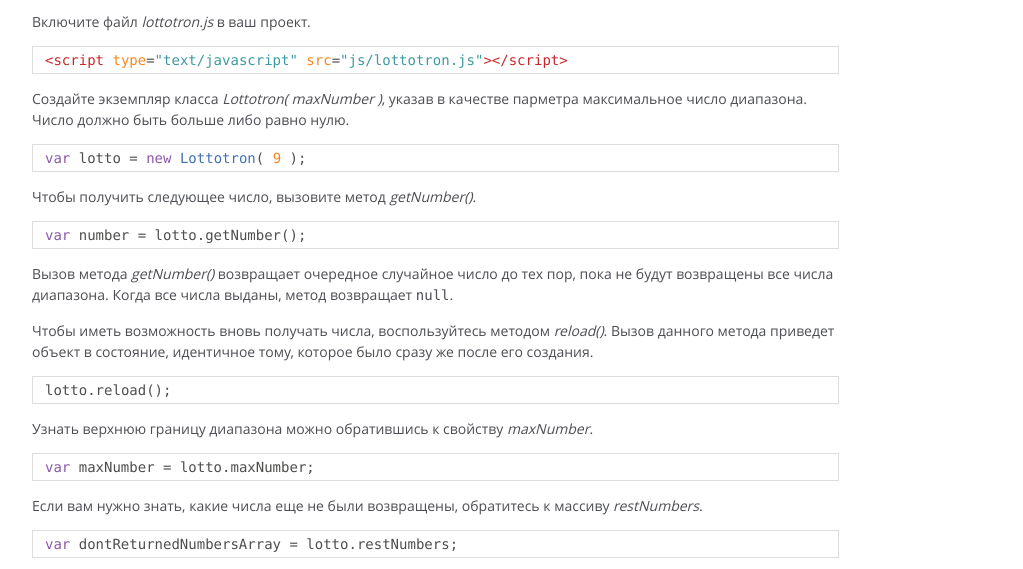
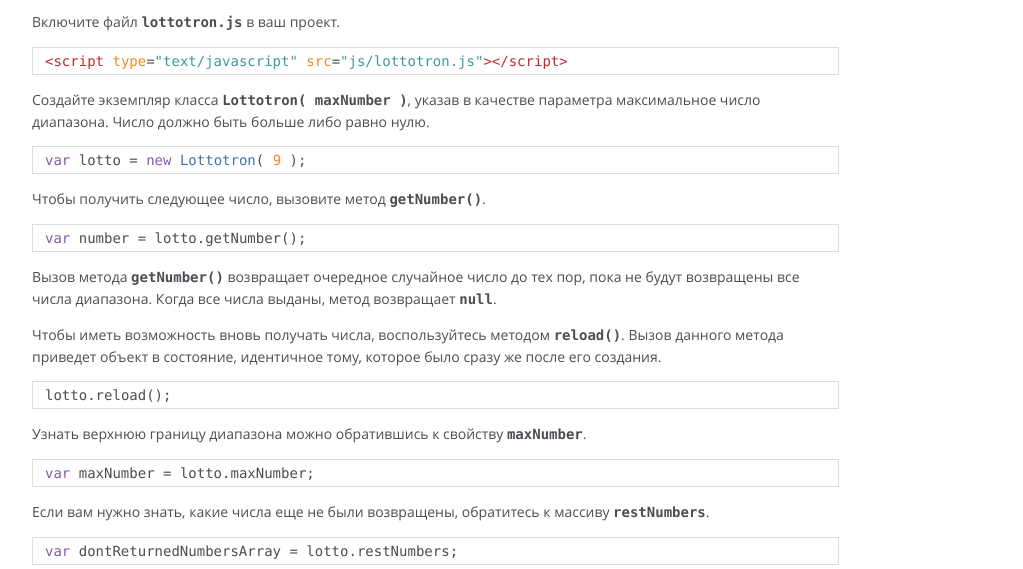
Before and after one commit to spomni-dev/lottotron.js, a plain HTML site: page index.html in a window 1280 px wide. Shown: the part 353-922 px from the top of the page, without its empty margins (0-1023 px from the left). Drawn offline with Linux system fonts and the light colour scheme.

Commit message:
#b4 Fix mistakes in "README.md"

```diff
--- a/index.html
+++ b/index.html
@@ -45,14 +45,14 @@
     <section>
         <article><h1>lottotron.js</h1><p>Конструктор класса для создания объекта, предназначенного для выдачи в произвольном порядке не повторяющихся натуральных чисел.
 Числа выдаются из диапазона от нуля до заданного пользователем значения включительно.</p>
-<h2>Как использовать</h2><p>Включите файл <em>lottotron.js</em> в ваш проект.</p>
-<pre class="prettyprint source"><code>&lt;script type=&quot;text/javascript&quot; src=&quot;js/lottotron.js&quot;>&lt;/script></code></pre><p>Создайте экземпляр класса <em>Lottotron( maxNumber )</em>, указав в качестве парметра максимальное число диапазона. Число должно быть больше либо равно нулю.</p>
-<pre class="prettyprint source"><code>var lotto = new Lottotron( 9 );</code></pre><p>Чтобы получить следующее число, вызовите метод <em>getNumber()</em>.</p>
-<pre class="prettyprint source"><code>var number = lotto.getNumber();</code></pre><p>Вызов метода <em>getNumber()</em> возвращает очередное случайное число до тех пор, пока не будут возвращены все числа диапазона. Когда все числа выданы, метод возвращает <code>null</code>.</p>
-<p>Чтобы иметь возможность вновь получать числа, воспользуйтесь методом <em>reload()</em>. Вызов данного метода приведет объект в состояние, идентичное тому, которое было сразу же после его создания.</p>
-<pre class="prettyprint source"><code>lotto.reload();</code></pre><p>Узнать верхнюю границу диапазона можно обратившись к свойству <em>maxNumber</em>.</p>
-<pre class="prettyprint source"><code>var maxNumber = lotto.maxNumber;</code></pre><p>Если вам нужно знать, какие числа еще не были возвращены, обратитесь к массиву <em>restNumbers</em>.</p>
-<pre class="prettyprint source"><code>var dontReturnedNumbersArray = lotto.restNumbers;</code></pre><h2>Обработка ошибок</h2><p>Если, создавая экземпляр класса, в качестве параметра, вы передадите некорректное значение, функция вернет объект класса <em>Error</em>. Поле <em>message</em> возвращенного объекта бедет содердать описание ошибки.</p>
+<h2>Как использовать</h2><p>Включите файл <strong><code>lottotron.js</code></strong> в ваш проект.</p>
+<pre class="prettyprint source"><code>&lt;script type=&quot;text/javascript&quot; src=&quot;js/lottotron.js&quot;>&lt;/script></code></pre><p>Создайте экземпляр класса <strong><code>Lottotron( maxNumber )</code></strong>, указав в качестве парaметра максимальное число диапазона. Число должно быть больше либо равно нулю.</p>
+<pre class="prettyprint source"><code>var lotto = new Lottotron( 9 );</code></pre><p>Чтобы получить следующее число, вызовите метод <strong><code>getNumber()</code></strong>.</p>
+<pre class="prettyprint source"><code>var number = lotto.getNumber();</code></pre><p>Вызов метода <strong><code>getNumber()</code></strong> возвращает очередное случайное число до тех пор, пока не будут возвращены все числа диапазона. Когда все числа выданы, метод возвращает <strong><code>null</code></strong>.</p>
+<p>Чтобы иметь возможность вновь получать числа, воспользуйтесь методом <strong><code>reload()</code></strong>. Вызов данного метода приведет объект в состояние, идентичное тому, которое было сразу же после его создания.</p>
+<pre class="prettyprint source"><code>lotto.reload();</code></pre><p>Узнать верхнюю границу диапазона можно обратившись к свойству <strong><code>maxNumber</code></strong>.</p>
+<pre class="prettyprint source"><code>var maxNumber = lotto.maxNumber;</code></pre><p>Если вам нужно знать, какие числа еще не были возвращены, обратитесь к массиву <strong><code>restNumbers</code></strong>.</p>
+<pre class="prettyprint source"><code>var dontReturnedNumbersArray = lotto.restNumbers;</code></pre><h2>Обработка ошибок</h2><p>Если, создавая экземпляр класса, в качестве параметра, вы передадите некорректное значение, функция вернет объект класса <strong><code>Error</code></strong>. Поле <strong><code>message</code></strong> возвращенного объекта будет содержать описание ошибки.</p>
 <hr>
 <p>Больше информации вы можете получить, обратившись к документации.</p></article>
     </section>
@@ -71,7 +71,7 @@
 <br class="clear">
 
 <footer>
-    Documentation generated by <a href="https://github.com/jsdoc3/jsdoc">JSDoc 3.5.5</a> on Tue Mar 20 2018 15:33:25 GMT+0300 (MSK)
+    Documentation generated by <a href="https://github.com/jsdoc3/jsdoc">JSDoc 3.5.5</a> on Fri Mar 23 2018 19:34:56 GMT+0300 (Иорданское время (зима))
 </footer>
 
 <script> prettyPrint(); </script>
```
Also changed, not shown: Lottotron.html (+1 -1 lines), lottotron.js.html (+1 -1 lines).
